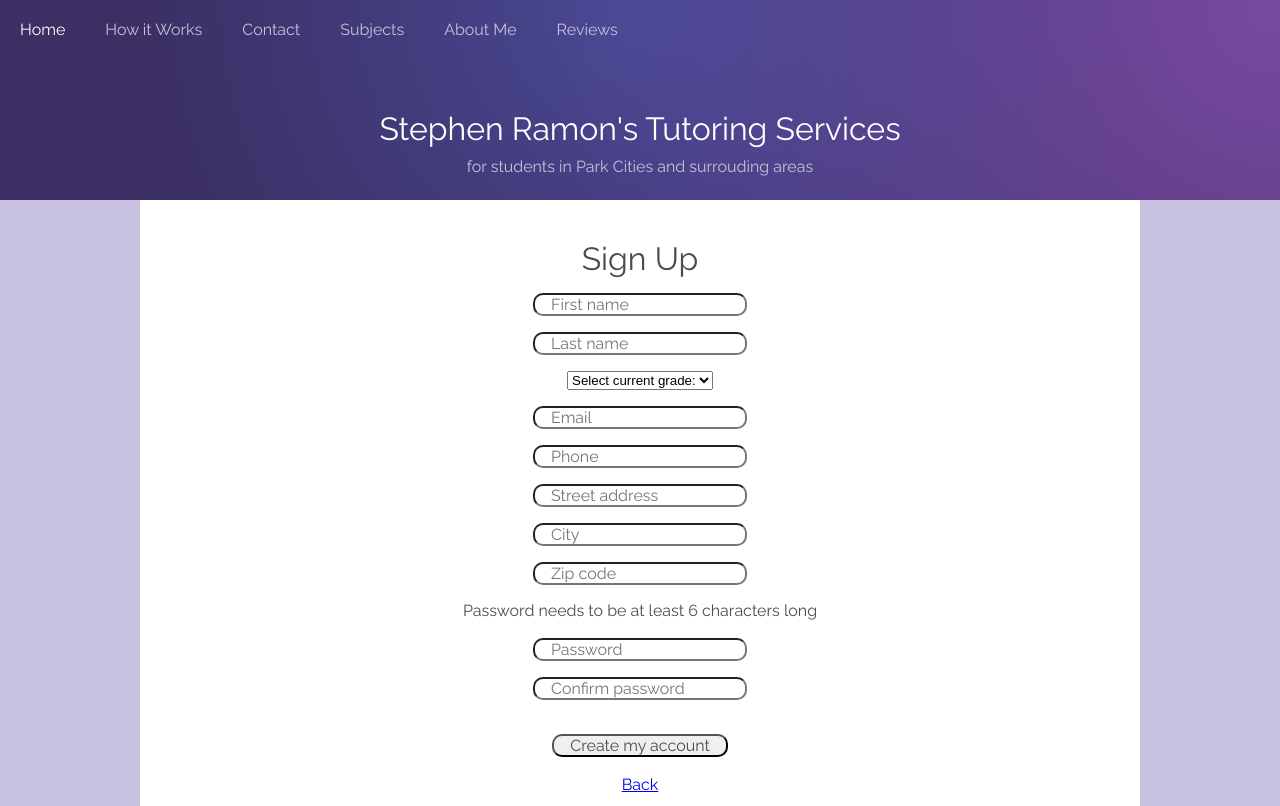
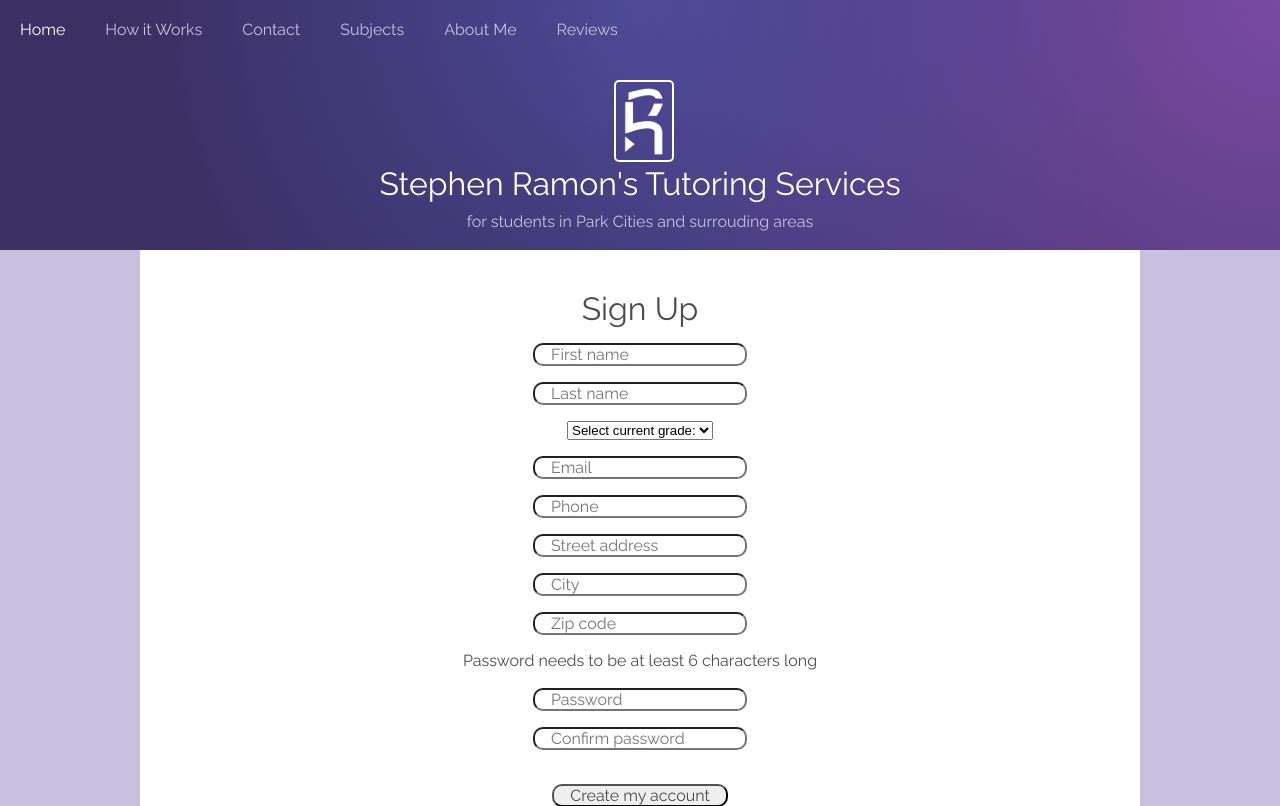
Before and after one commit to mpieces/stephens-tutoring-final, a Rails app: page /signup in a window 1280 px wide. Shown: the top 806 px of the page. Run offline with Rails 7, Linux system fonts and the light colour scheme; style sheets or scripts are compiled from the project's sources; some libraries are stand-ins or nearby versions.

Commit message:
Make and add logo

```diff
--- a/app/assets/stylesheets/application.css.scss
+++ b/app/assets/stylesheets/application.css.scss
@@ -54,14 +54,23 @@ body {
 }*/
 
 #header {
- /* text-align: left;*/
   position: relative;
   width: 100%;
-  height: 200px;
+  height: 250px;
   margin: 0 auto;
   background-color: #3B2F63;
   background-image: radial-gradient(circle at 50% top, rgba(84,90,182,0.6) 0%, rgba(84,90,182,0) 75%),radial-gradient(circle at right top, #794aa2 0%, rgba(121,74,162,0) 57%);
 
+}
+
+#logo {
+  margin: 0 auto;
+  position: absolute;
+  left: 614px;
+  top: 80px;
+  padding: 3px;
+  border: 2px solid white;
+  border-radius: 5px;
 }
 
 #title {
@@ -70,8 +79,7 @@ body {
   color: white;
   font-weight: lighter;
   text-align: center;
-  padding-top: 110px;
-
+  padding-top: 165px;
 }
 
 #subtitle {
--- a/app/views/home/howitworks.html.erb
+++ b/app/views/home/howitworks.html.erb
@@ -7,7 +7,7 @@
       <li>Pick a time slot.</li>
       <li>If it's last minute, just call or text me @ 214.686.7245.</li>
       <li>I come to your home.</li>
-      <li>We study hard.</li>
+      <li>We study hard. ;)</li>
       <br>
       <hr>
       <li>Sessions are 55 minutes long.</li>
--- a/app/views/layouts/application.html.erb
+++ b/app/views/layouts/application.html.erb
@@ -9,6 +9,7 @@
 </head>
 <body>
   <div id="header">
+    <%= image_tag ('logo.png'), id: 'logo' %>
     <div id="title">Stephen Ramon's Tutoring Services</div>
     <div id="subtitle">for students in Park Cities and surrouding areas</div>
   </div>
```
Also changed, not shown: app/assets/images/Ramon Logo.jpg (added), app/assets/images/logo.jpg (added), app/assets/images/logo.png (added), 1 other file.
